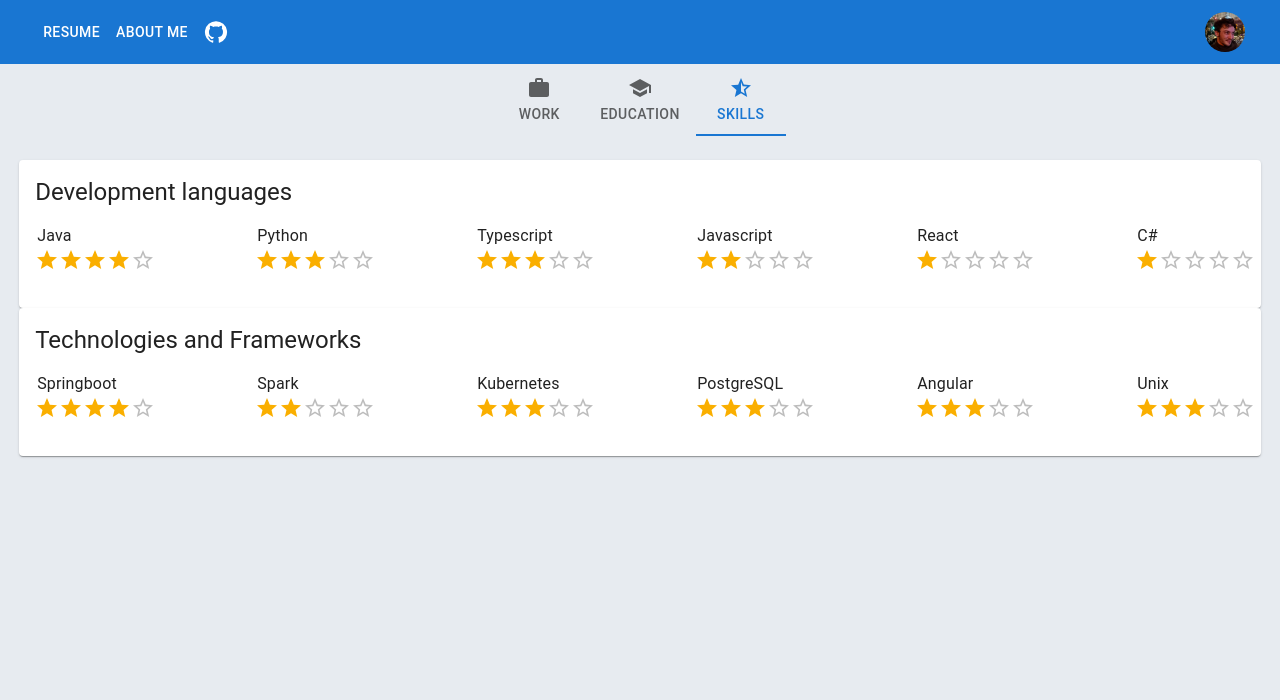
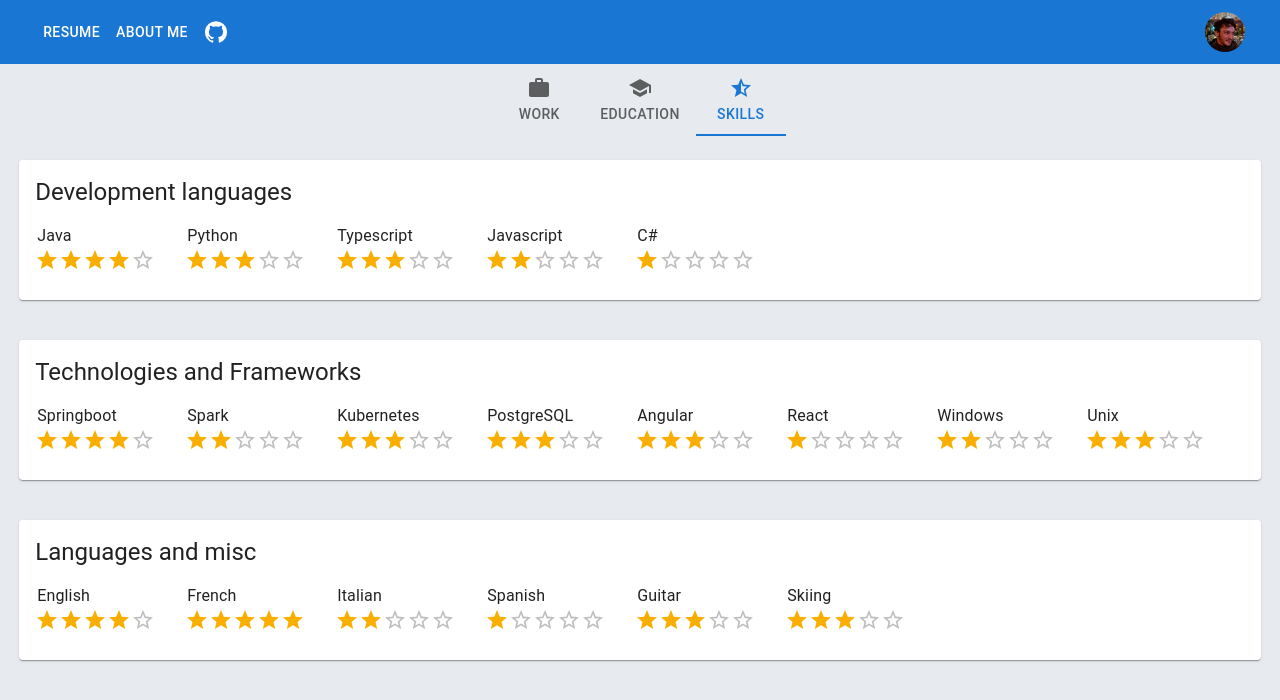
Before and after one commit to theo-sardin/theocv, a React (Create React App) app: page / in a window 1280 px wide. Both pictures are taken after a click on the tab "SKILLS". Shown: the top 700 px of the page. Built offline with nearby package versions, Linux system fonts and the light colour scheme.

Commit message:
Hide horizntal scroll

```diff
--- a/src/App.js
+++ b/src/App.js
@@ -168,7 +168,6 @@
                 {'name': 'Python', 'rating': 3},
                 {'name': 'Typescript', 'rating': 3},
                 {'name': 'Javascript', 'rating': 2},
-                {'name': 'React', 'rating': 1},
                 {'name': 'C#', 'rating': 1}
 
               ]}
@@ -183,9 +182,22 @@
                 {'name': 'Kubernetes', 'rating': 3},
                 {'name': 'PostgreSQL', 'rating': 3},
                 {'name': 'Angular', 'rating': 3},
-                {'name': 'Unix', 'rating': 3},
+                {'name': 'React', 'rating': 1},
                 {'name': 'Windows', 'rating': 2},
-                {'name': 'Unix', 'rating': 3},
+                {'name': 'Unix', 'rating': 3}
+              ]}
+
+          />
+            <SkillItem
+            category={'Languages and misc'}
+            listSkills=
+              {[
+                {'name': 'English', 'rating': 4},
+                {'name': 'French', 'rating': 5},
+                {'name': 'Italian', 'rating': 2},
+                {'name': 'Spanish', 'rating': 1},
+                {'name': 'Guitar', 'rating': 3},
+                {'name': 'Skiing', 'rating': 3},
               ]}
 
           />
--- a/src/SkillsItem.jsx
+++ b/src/SkillsItem.jsx
@@ -13,16 +13,16 @@
   const fontSize = bigscreen ? 18 : 15;
   console.log(listSkills);
   return (
-    <Box sx={{ width: '97vw', display: 'flex', justifyContent: 'center' }}>
+    <Box sx={{ width: '97vw', display: 'flex', justifyContent: 'center', marginBottom: 5 }}>
       <Card sx={{ maxWidth: cardWidth, width: cardWidth }}>
 
-        <CardContent>
+        <CardContent >
           <Typography gutterBottom variant="h5" component="div" sx={{marginBottom: 2}}>
             {category}
           </Typography>
-          <div style={{display:'flex', flexDirection: 'row', gap: 100}}>
+          <div style={{display:'flex', flexDirection: 'row', gap: 30, flexWrap: 'wrap'}}>
           {
-            listSkills.map(skill => {return<><Box sx={{marginBottom: 1}}><Typography component="legend">{skill.name}</Typography><Rating name="read-only" value={skill.rating} readOnly /></Box></>})
+            listSkills.map(skill => {return<><Box><Typography component="legend">{skill.name}</Typography><Rating name="read-only" value={skill.rating} readOnly /></Box></>})
           }</div>
 
         </CardContent>
--- a/src/index.css
+++ b/src/index.css
@@ -6,12 +6,17 @@
   justify-content: center;
   justify-items: center;
   align-items: stretch;
-
+  position: relative;
+  overflow-x: hidden;
   font-family: -apple-system, BlinkMacSystemFont, 'Segoe UI', 'Roboto', 'Oxygen',
     'Ubuntu', 'Cantarell', 'Fira Sans', 'Droid Sans', 'Helvetica Neue',
     sans-serif;
   -webkit-font-smoothing: antialiased;
   -moz-osx-font-smoothing: grayscale;
+}
+html{
+  overflow-x: hidden;
+
 }
 
 code {
```
